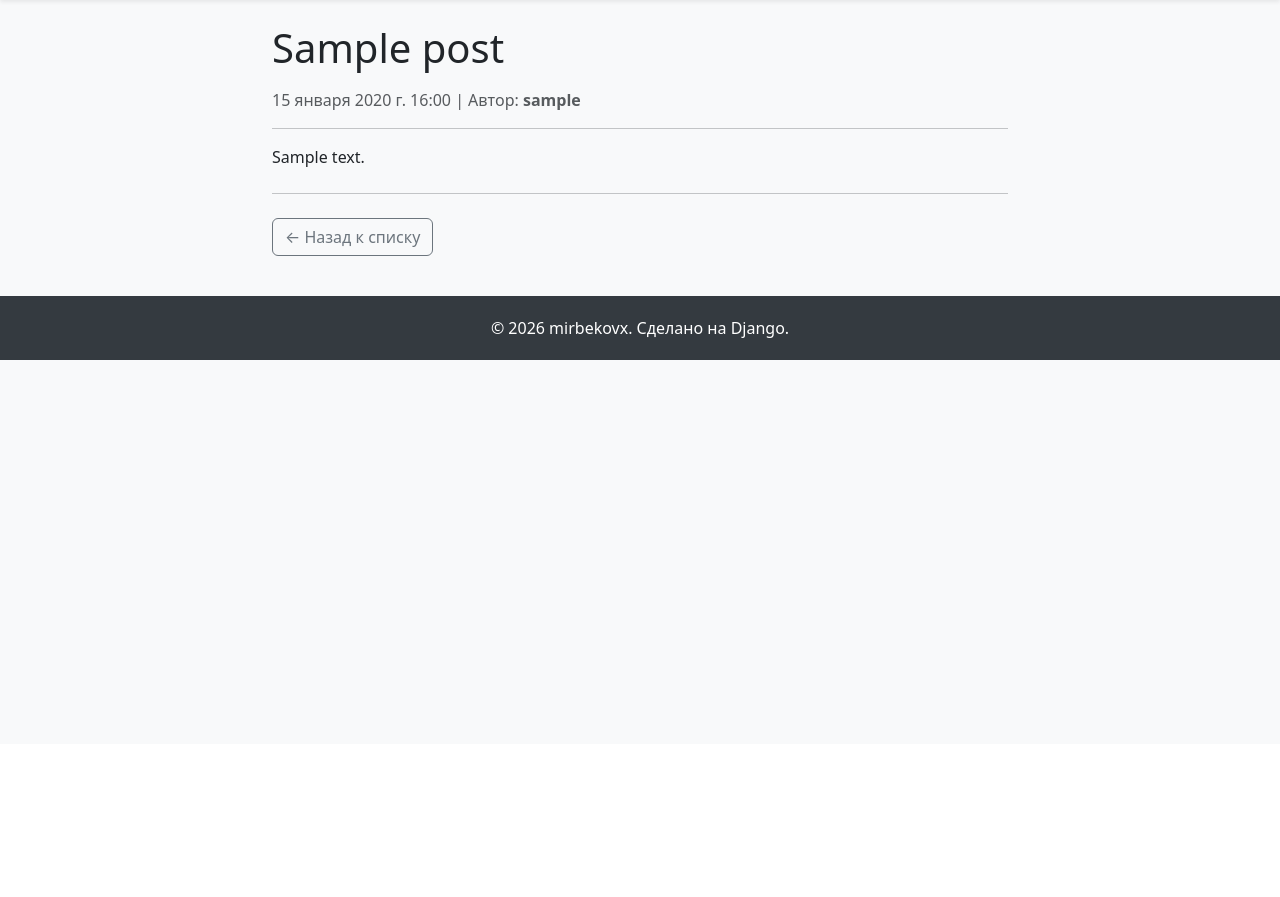
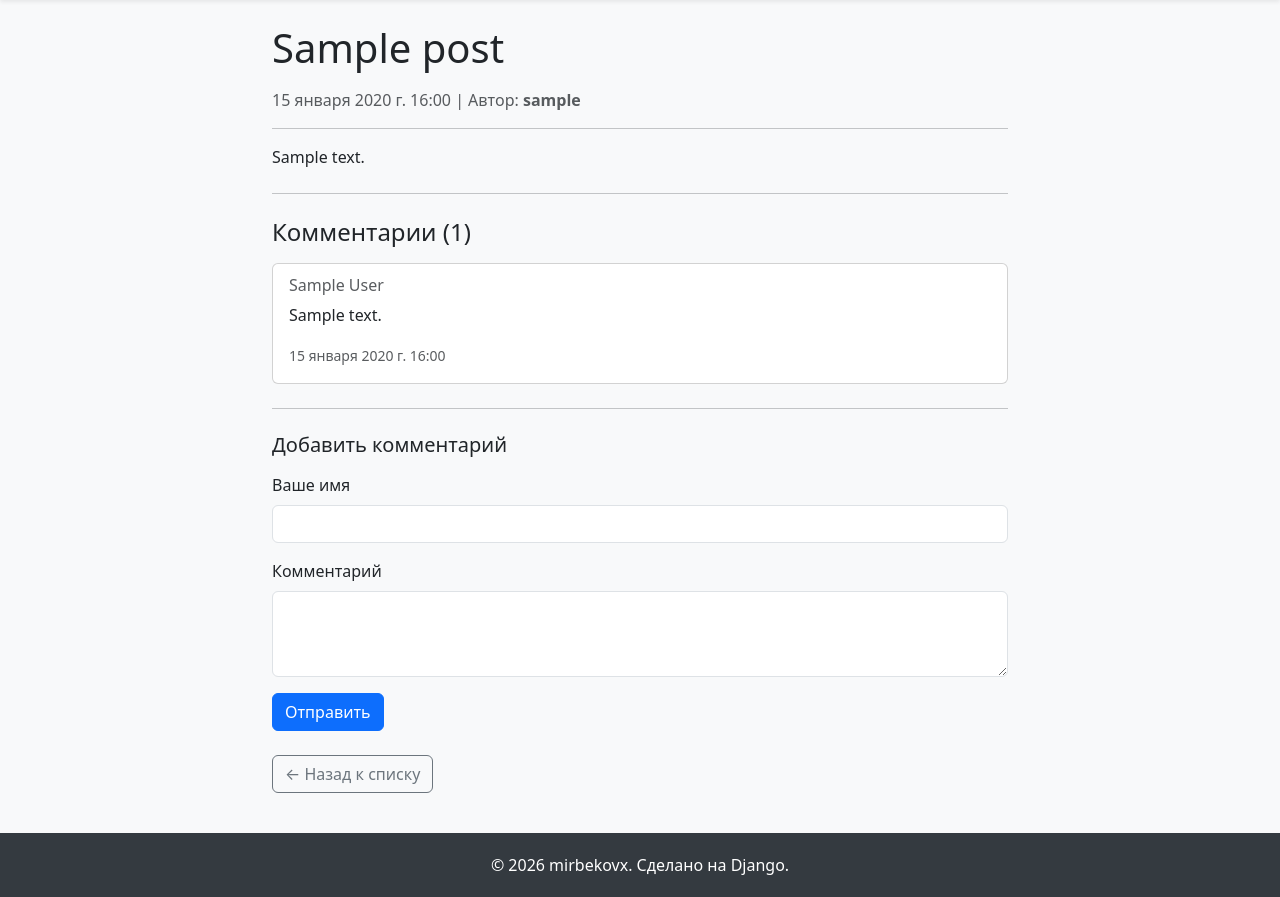
Before and after one commit to mirbekovx/my-first-blog, a Django app: page /post/1/ in a window 1280 px wide. Shown: the part 56-953 px from the top of the page. Before the commit the page ends 416 px from the top, so only its background shows below. Run offline with Django 5.2, Linux system fonts and the light colour scheme; tables that the repository leaves empty hold one stand-in row (values such as "Sample post").

```diff
--- a/blog/admin.py
+++ b/blog/admin.py
@@ -1,4 +1,5 @@
 from django.contrib import admin
-from .models import Post
+from .models import Post, Comment
 
 admin.site.register(Post)
+admin.site.register(Comment)
--- a/blog/models.py
+++ b/blog/models.py
@@ -16,3 +16,13 @@ class Post(models.Model):
 
     def __str__(self):
         return self.title
+
+
+class Comment(models.Model):
+    post = models.ForeignKey(Post, on_delete=models.CASCADE, related_name='comments')
+    author_name = models.CharField(max_length=100)
+    text = models.TextField()
+    created_date = models.DateTimeField(default=timezone.now)
+
+    def __str__(self):
+        return f"Комментарий от {self.author_name}"
--- a/blog/templates/blog/post_detail.html
+++ b/blog/templates/blog/post_detail.html
@@ -19,6 +19,36 @@
 
     <hr class="my-4">
 
+    <h4 class="mb-3">Комментарии ({{ comments.count }})</h4>
+
+    {% for comment in comments %}
+        <div class="card mb-3">
+            <div class="card-body">
+                <h6 class="card-subtitle mb-2 text-muted">{{ comment.author_name }}</h6>
+                <p class="card-text">{{ comment.text }}</p>
+                <small class="text-muted">{{ comment.created_date }}</small>
+            </div>
+        </div>
+    {% empty %}
+        <p class="text-muted">Пока нет комментариев. Будьте первым!</p>
+    {% endfor %}
+
+    <hr class="my-4">
+
+    <h5 class="mb-3">Добавить комментарий</h5>
+    <form method="post" action="{% url 'add_comment' post.pk %}" class="mb-4">
+        {% csrf_token %}
+        <div class="mb-3">
+            <label for="author_name" class="form-label">Ваше имя</label>
+            <input type="text" class="form-control" id="author_name" name="author_name" required>
+        </div>
+        <div class="mb-3">
+            <label for="text" class="form-label">Комментарий</label>
+            <textarea class="form-control" id="text" name="text" rows="3" required></textarea>
+        </div>
+        <button type="submit" class="btn btn-primary">Отправить</button>
+    </form>
+
     <div class="d-flex justify-content-between">
         <a href="{% url 'post_list' %}" class="btn btn-outline-secondary">← Назад к списку</a>
     </div>
--- a/blog/views.py
+++ b/blog/views.py
@@ -1,5 +1,5 @@
-from django.shortcuts import render, get_object_or_404
-from .models import Post
+from django.shortcuts import render, get_object_or_404, redirect
+from .models import Post, Comment
 
 def post_list(request):
     posts = Post.objects.all()
@@ -7,4 +7,15 @@ def post_list(request):
 
 def post_detail(request, pk):
     post = get_object_or_404(Post, pk=pk)
-    return render(request, 'blog/post_detail.html', {'post': post})
+    comments = post.comments.all().order_by('-created_date')
+    return render(request, 'blog/post_detail.html', {'post': post, 'comments': comments})
+
+def add_comment(request, pk):
+    post = get_object_or_404(Post, pk=pk)
+    if request.method == 'POST':
+        author_name = request.POST.get('author_name')
+        text = request.POST.get('text')
+        if author_name and text:
+            Comment.objects.create(post=post, author_name=author_name, text=text)
+            return redirect('post_detail', pk=pk)
+    return redirect('post_detail', pk=pk)
--- a/mysite/urls.py
+++ b/mysite/urls.py
@@ -6,4 +6,5 @@ urlpatterns = [
     path('admin/', admin.site.urls),
     path('', views.post_list, name='post_list'),
     path('post/<int:pk>/', views.post_detail, name='post_detail'),
+    path('post/<int:pk>/comment/', views.add_comment, name='add_comment'),
 ]
```
Also changed, not shown: blog/migrations/0002_comment.py (added).
